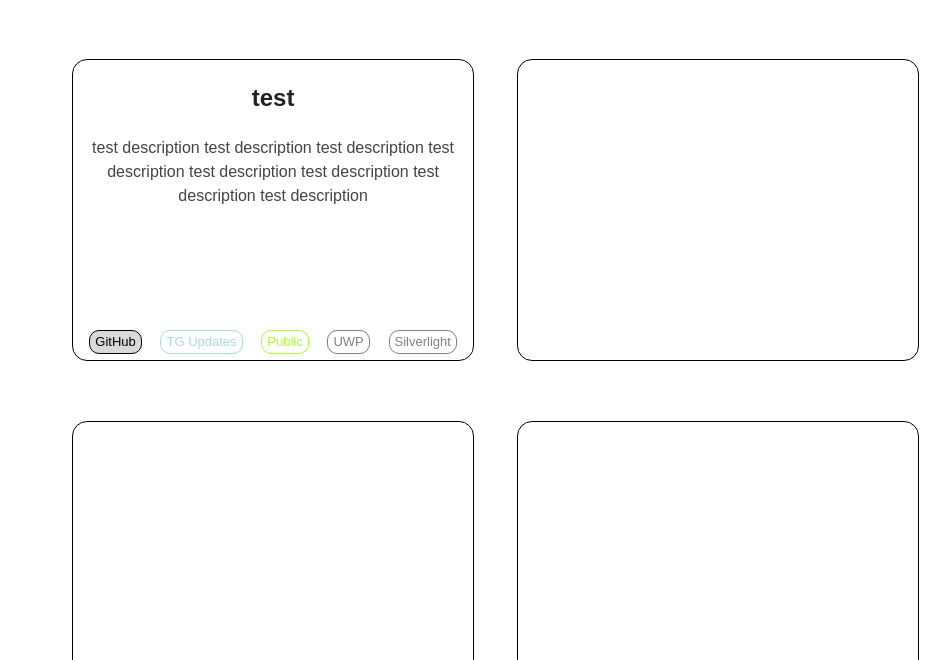
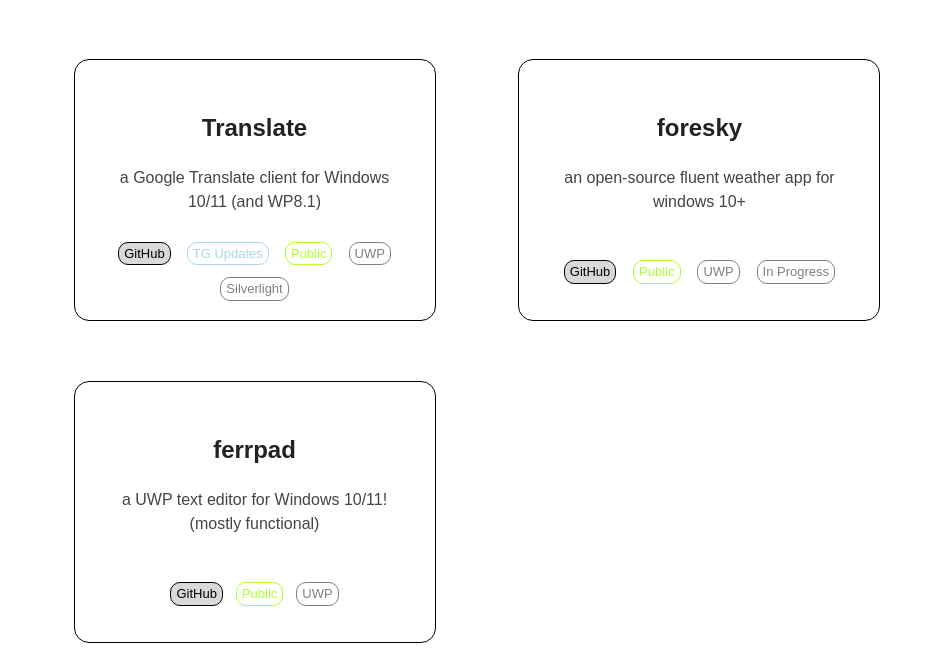
Before and after one commit to shef3r/site, an Astro site: page /projects in a window 1280 px wide. Shown: the part 140-800 px from the top of the page, without its empty margins (163-1113 px from the left). Built offline with nearby package versions, Linux system fonts and the light colour scheme; Astro itself is replaced by a stand-in of ours; a web font is replaced by a local one.

Commit message:
proj done

```diff
--- a/src/pages/projects.astro
+++ b/src/pages/projects.astro
@@ -16,24 +16,35 @@
 			<h1>projects</h1>
 			<div class="projectgrid">
 				<div class="projectframe">
-					<div><h2>test</h2>
-					<p>test description test description test description test description test description test description test description test description</p></div>
+					<div><h2>Translate</h2>
+					<p>a Google Translate client for Windows 10/11 (and WP8.1)</p></div>
 					<div class="tags">
-						<a class="tag" style="color:black; border-color: black; background-color:rgba(0,0,0,.15)" href="https://github.com/shef3r/Translate">GitHub</a>
+						<a class="tag gh" href="https://github.com/shef3r/Translate">GitHub</a>
 						<a class="tag" style="color:lightblue; border-color: lightblue;" href="https://t.me/TranslateUpdates">TG Updates</a>
 						<a class="tag" style="color:greenyellow; border-color: greenyellow;">Public</a>
 						<a class="tag" style="color:gray; border-color: gray;">UWP</a>
 						<a class="tag" style="color:gray; border-color: gray;">Silverlight</a>
 					</div>
 				</div>
-				<div class="projectframe"></div>
-				<div class="projectframe"></div>
-				<div class="projectframe"></div>
-				<div class="projectframe"></div>
-				<div class="projectframe"></div>
-				<div class="projectframe"></div>
-				<div class="projectframe"></div>
-				<div class="projectframe"></div>
+				<div class="projectframe">
+					<div><h2>foresky</h2>
+						<p>an open-source fluent weather app for windows 10+</p></div>
+						<div class="tags">
+							<a class="tag gh" href="https://github.com/shef3r/foresky">GitHub</a>
+							<a class="tag" style="color:greenyellow; border-color: greenyellow;">Public</a>
+							<a class="tag" style="color:gray; border-color: gray;">UWP</a>
+							<a class="tag" style="color:gray; border-color: gray;">In Progress</a>
+						</div>
+				</div>
+				<div class="projectframe">
+					<div><h2>ferrpad</h2>
+						<p>a UWP text editor for Windows 10/11! (mostly functional)</p></div>
+						<div class="tags" style="justify-content:center; gap:8px;">
+							<a class="tag gh" href="https://github.com/shef3r/ferrpad">GitHub</a>
+							<a class="tag" style="color:greenyellow; border-color: greenyellow;">Public</a>
+							<a class="tag" style="color:gray; border-color: gray;">UWP</a>
+						</div>
+				</div>
 			</div>
 		</main>
 		<Footer />
--- a/src/styles/global.css
+++ b/src/styles/global.css
@@ -5,7 +5,7 @@
  */
  @import url('https://fonts.googleapis.com/css2?family=PT+Mono&family=Unbounded:wght@300&display=swap');
  @media (prefers-color-scheme: dark) {
-	table td, table th {
+	table td, table th, .projectframe, .tableframe {
 		border: .2px solid white;
 	}
 	.tableframe {
@@ -34,6 +34,9 @@
 	}
 	.menuicon {
 		fill:white;
+	}
+	.gh {
+		color:white; border-color: white;
 	}
 }
 
@@ -73,6 +76,9 @@
 	b, a {
 		color: #222;
 	}
+	.gh {
+		color:black; border-color: black; background-color:rgba(0,0,0,.15)
+	}
 	code {
 		background-color: #f2f2f2;
 	}
@@ -101,13 +107,15 @@
 }
 .projectgrid {
 	display: grid;
-	grid-template-columns: repeat(auto-fit, minmax(400px, 1fr));
+	justify-items: center;
+	grid-template-columns: repeat(auto-fit, minmax(400px, auto));
 }
 .tags {
 	font-size: 12px;
 	display: flex;
 	margin-bottom: 6px;
 	flex-direction: row;
+	flex-wrap: wrap;
 	justify-content: space-evenly;
 }
 .tag {
@@ -124,8 +132,9 @@
 	border-radius: 15px;
 	margin: 40px;
 	text-align: center;
-	width: 400px !important;
-	height:300px !important;
+	width: 300px !important;
+	padding: 30px;
+	height: 200px !important;
 	display: flex;
     flex-direction: column;
 	justify-content: space-between;
```
